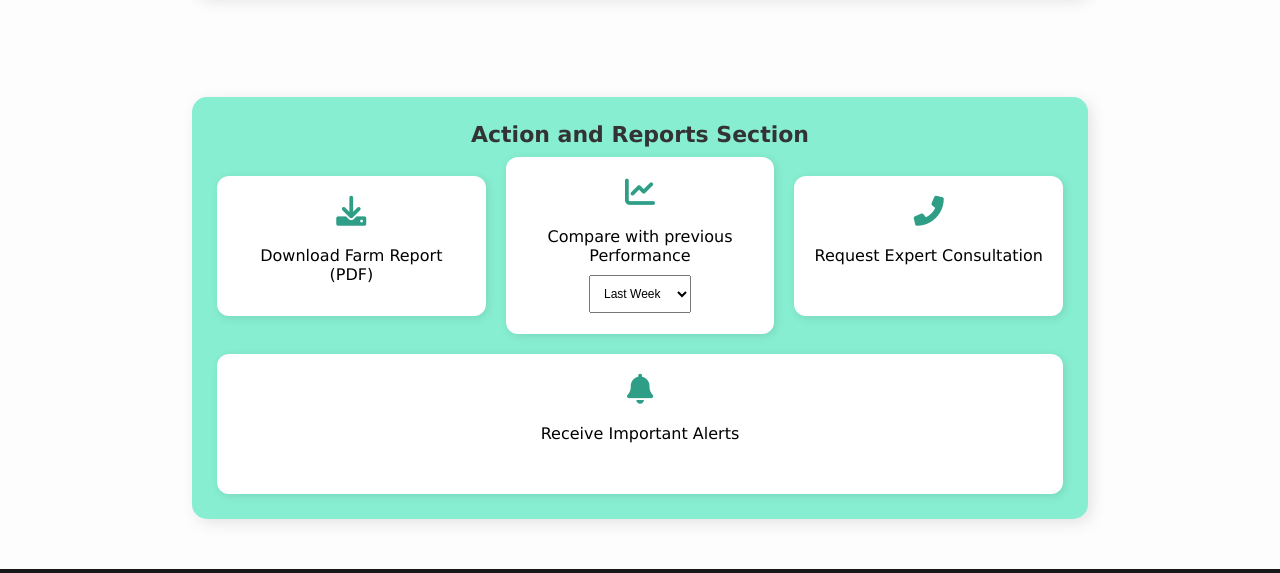
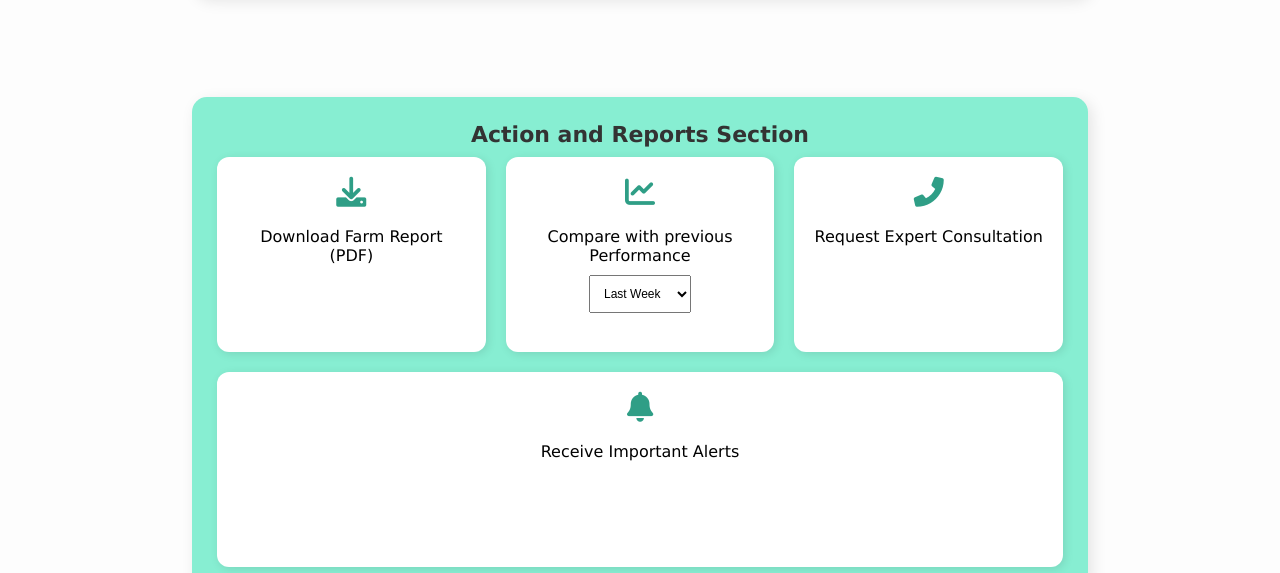
Before and after one commit to msVivekRanjan/BHUMICARE, a plain HTML site: page dashboard.html in a window 1280 px wide. Shown: the part 1697-2270 px from the top of the page. Drawn offline with nearby package versions, Linux system fonts and the light colour scheme; no server answers.

Commit message:
Update style2.css

```diff
--- a/style2.css
+++ b/style2.css
@@ -259,10 +259,10 @@ h3{
     border-radius: 12px;
     box-shadow: 2px 2px 10px rgba(0, 0, 0, 0.1);
     text-align: center;
-    flex: 1;
+    flex: 1 1 0%;
     min-width: 220px;
     margin: auto;
-    min-height: 140px;
+    min-height: 195px;
 
 }
 
```
